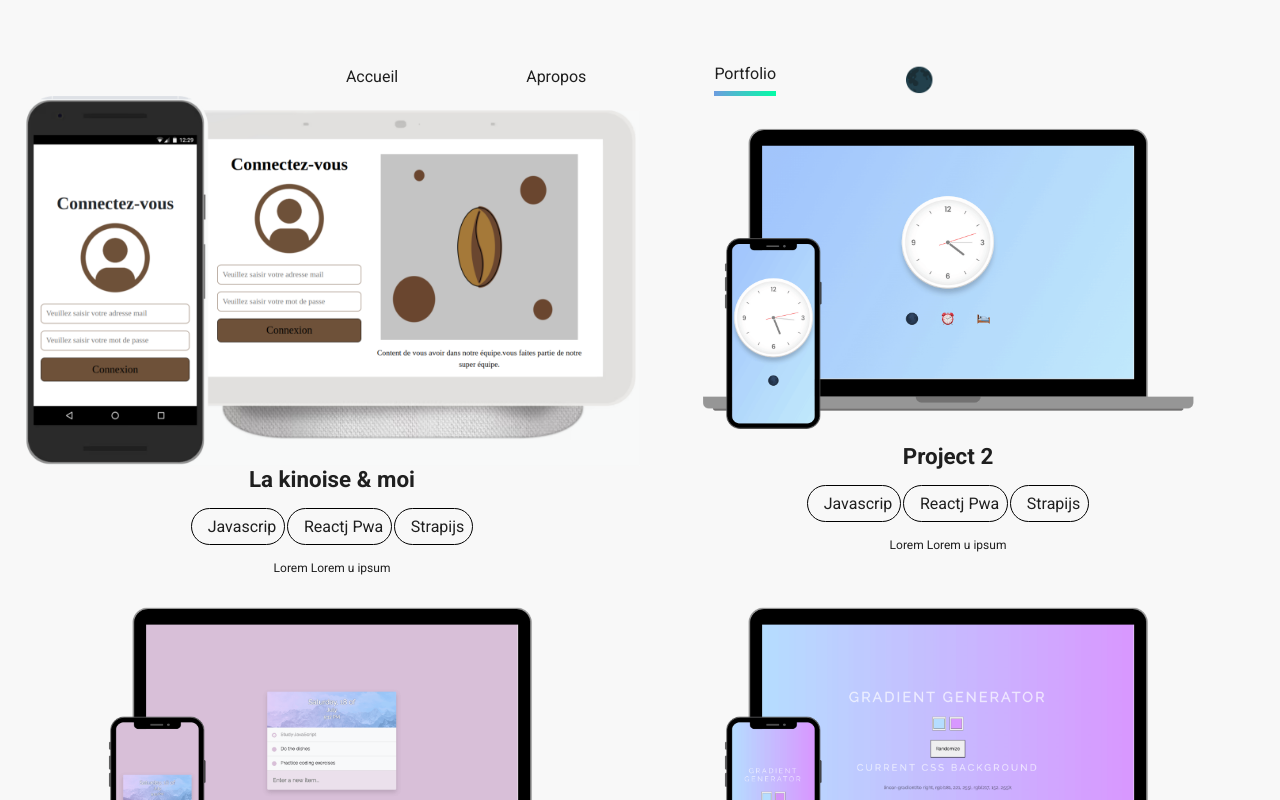
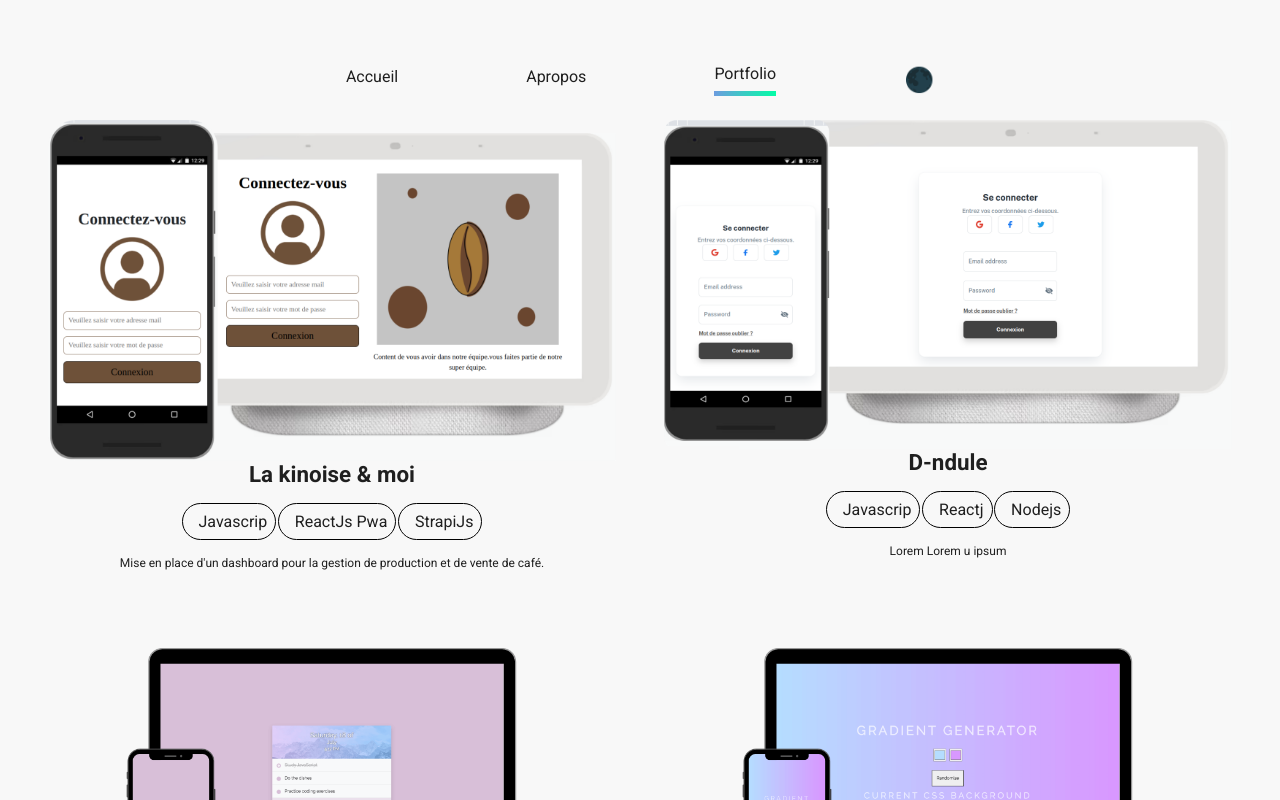
Before and after one commit to paytonjewell/ReactPortfolioTemplate, a React (Create React App) app: page /portfolio in a window 1280 px wide. Shown: the top 800 px of the page. Built offline with nearby package versions, Linux system fonts and the light colour scheme; the HTML template or start-up script is replaced by a standard one.

Commit message:
refactor:portfolio

```diff
--- a/src/components/portfolio/Portfolio.js
+++ b/src/components/portfolio/Portfolio.js
@@ -12,7 +12,6 @@ export default function Portfolio() {
             <Grid item xs={12} md={6} key={index}>
               <PortfolioBlock
                 image={project.image}
-                source={project.source}
                 title={project.title}
                 techno={project.techno}
                 desc={project.description}
--- a/src/components/portfolio/PortfolioBlock.js
+++ b/src/components/portfolio/PortfolioBlock.js
@@ -11,6 +11,7 @@ function PortfolioBlock(props) {
       flexDirection={'column'}
       justifyContent={'center'}
       alignItems={'center'}
+      m={3}
     >
       <Box component={'img'} src={image} alt={'mockup'} />
       <h1 style={{ fontSize: '1.4rem' }}>{title}</h1>
--- a/src/info/Info.js
+++ b/src/info/Info.js
@@ -1,7 +1,6 @@
 import self from '../img/self.jpg'
-//import mock1 from '../img/mock1.png'
 import laKinoise from '../img/la_kinoise.png'
-import mock2 from '../img/mock2.png'
+import ndule from '../img/ndule.png'
 import mock3 from '../img/mock3.png'
 import mock4 from '../img/mock4.png'
 import mock5 from '../img/mock5.png'
@@ -99,10 +98,10 @@ export const info = {
       label: 'Séquentielles',
       emoji: '🎭',
     },
-    // {
-    //   label: 'movies',
-    //   emoji: '🎥',
-    // },
+    {
+      label: 'Travail en équipe',
+      emoji: '🎥',
+    },
     // {
     //   label: 'cooking',
     //   emoji: '🌶',
@@ -111,43 +110,37 @@ export const info = {
   portfolio: [
     {
       title: 'La kinoise & moi',
-      live: 'https://paytonpierce.dev',
-      source: 'https://github.com/paytonjewell',
       image: laKinoise,
-      techno:["Javascrip","Reactj Pwa","Strapijs"],
-      description:"Lorem Lorem u ipsum"
+      techno: ['Javascrip', 'ReactJs Pwa', 'StrapiJs'],
+      description:
+        "Mise en place d'un dashboard pour la gestion de production et de vente de café.",
     },
     {
-      title: 'Project 2',
-      live: 'https://paytonpierce.dev',
-      source: 'https://github.com/paytonjewell',
-      image: mock2,
-      techno:["Javascrip","Reactj Pwa","Strapijs"],
-      description:"Lorem Lorem u ipsum"
+      title: 'D-ndule',
+      image: ndule,
+      techno: ['Javascrip', 'Reactj', 'Nodejs'],
+      description: 'Lorem Lorem u ipsum',
     },
     {
       title: 'Project 3',
-      live: 'https://paytonpierce.dev',
-      source: 'https://github.com/paytonjewell',
+
       image: mock3,
-      techno:["Javascrip","Reactj Pwa","Strapijs"],
-      description:"Lorem Lorem u ipsum"
+      techno: ['Javascrip', 'Reactj Pwa', 'Strapijs'],
+      description: 'Lorem Lorem u ipsum',
     },
     {
       title: 'Project 4',
-      live: 'https://paytonpierce.dev',
-      source: 'https://github.com/paytonjewell',
+
       image: mock4,
-      techno:["Javascrip","Reactj Pwa","Strapijs"],
-      description:"Lorem Lorem u ipsum"
+      techno: ['Javascrip', 'Reactj Pwa', 'Strapijs'],
+      description: 'Lorem Lorem u ipsum',
     },
     {
       title: 'Project 5',
-      live: 'https://paytonpierce.dev',
-      source: 'https://github.com/paytonjewell',
+
       image: mock5,
-      techno:["Javascrip","Reactj Pwa","Strapijs"],
-      description:"Lorem Lorem u ipsum"
+      techno: ['Javascrip', 'Reactj Pwa', 'Strapijs'],
+      description: 'Lorem Lorem u ipsum',
     },
   ],
 }
```
Also changed, not shown: src/img/ndule.png (added).
